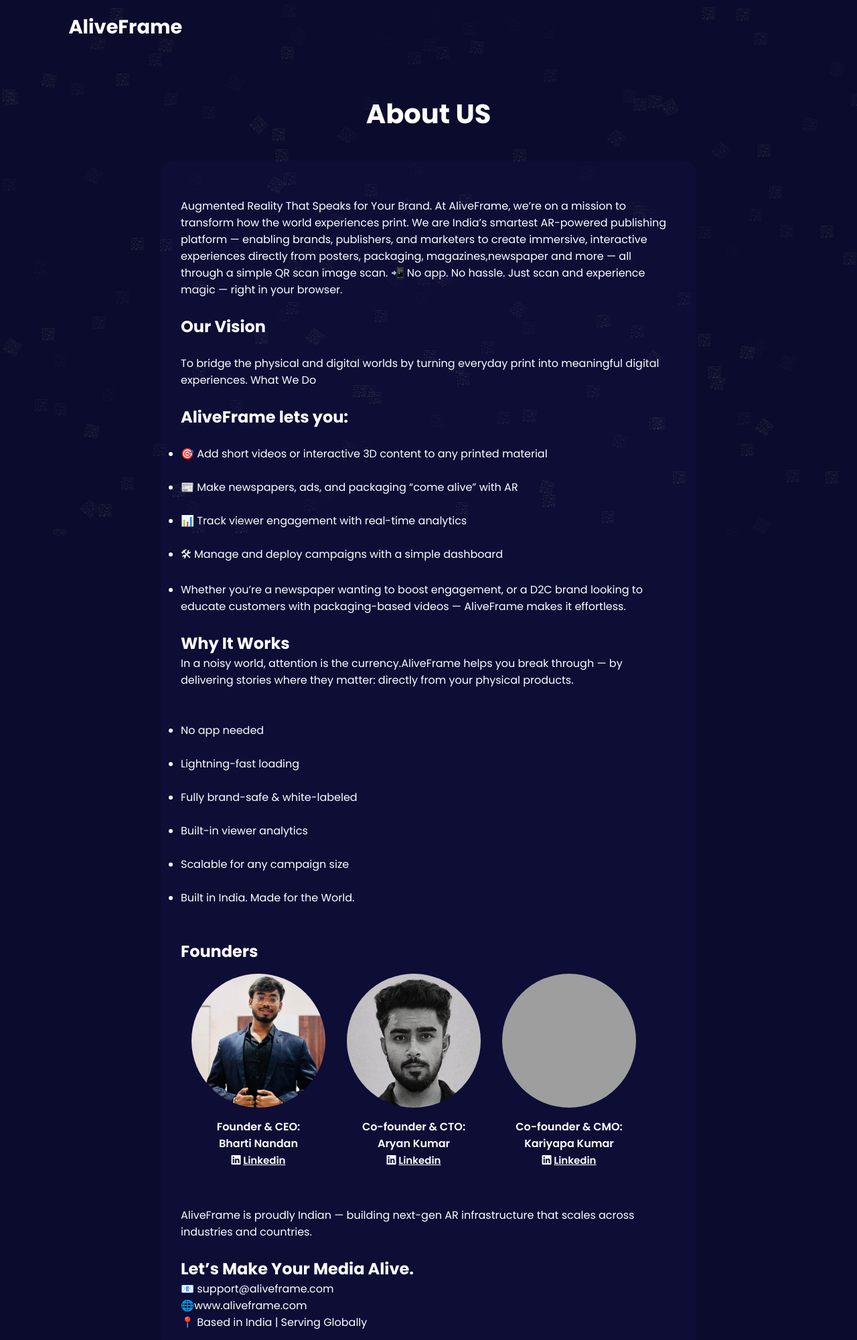
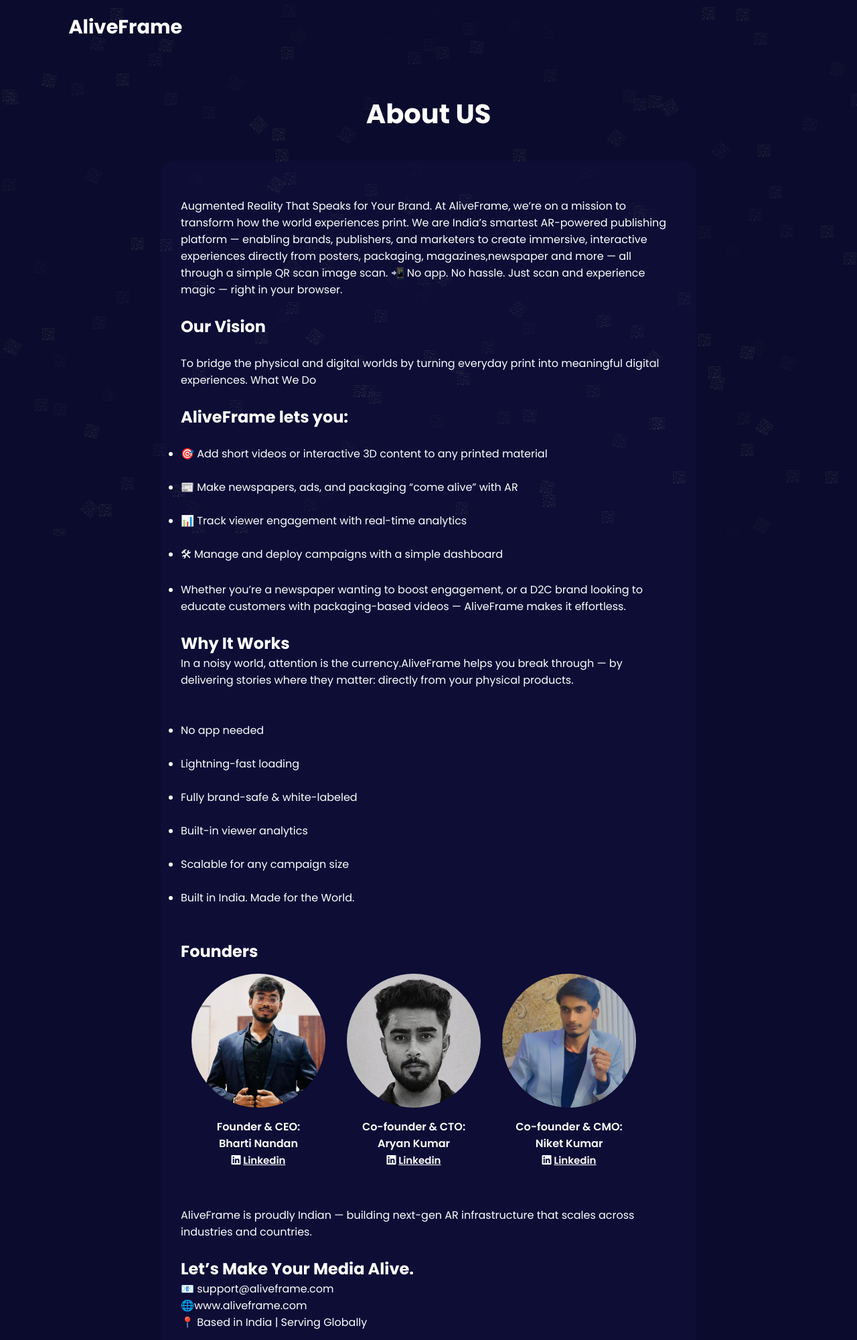
Before and after one commit to bhartinandan/ar-marketting, a Django app: page /aboutus/ in a window 1280 px wide. Shown: the top 2001 px of the page at 67% size. Run offline with Django 5.2, Linux system fonts and the light colour scheme; grey boxes are pictures that could not be loaded.

Commit message:
aboutus changed

```diff
--- a/armarketting/templates/about_us.html
+++ b/armarketting/templates/about_us.html
@@ -141,7 +141,7 @@ What We Do
 <div class="founderpic">
   <div class="founder"><img src="{% static 'bharti.jpeg' %}" alt=""><p>Founder & CEO: <br>Bharti Nandan <br><i class="fa-brands fa-linkedin"></i><tr/> <span style="text-decoration: underline;font-size: 15px;cursor: pointer;" onclick="window.location.href ='https://www.linkedin.com/in/bharti-nandan-38a151197/'">Linkedin</span></p></div>
   <div class="founder"><img src="{% static 'aryan.jpeg' %}" alt=""><p>Co-founder & CTO: <br>Aryan Kumar <br><i class="fa-brands fa-linkedin"></i><tr/> <span style="text-decoration: underline;font-size: 15px;cursor: pointer;" onclick="window.location.href ='https://www.linkedin.com/in/aryan-kumar-a06523249?utm_source=share&utm_campaign=share_via&utm_content=profile&utm_medium=android_app'">Linkedin</span></p></div>
-  <div class="founder"><img src="{% static 'aliveframe.jpg' %}" alt=""><p>Co-founder & CMO: <br>Kariyapa Kumar <br><i class="fa-brands fa-linkedin"></i><tr/> <span style="text-decoration: underline;font-size: 15px;cursor: pointer;">Linkedin</span></p></div>
+  <div class="founder"><img src="{% static 'niket.jpeg' %}" alt=""><p>Co-founder & CMO: <br>Niket Kumar <br><i class="fa-brands fa-linkedin"></i><tr/> <span style="text-decoration: underline;font-size: 15px;cursor: pointer;">Linkedin</span></p></div>
 </div>
 
 <br>
```
